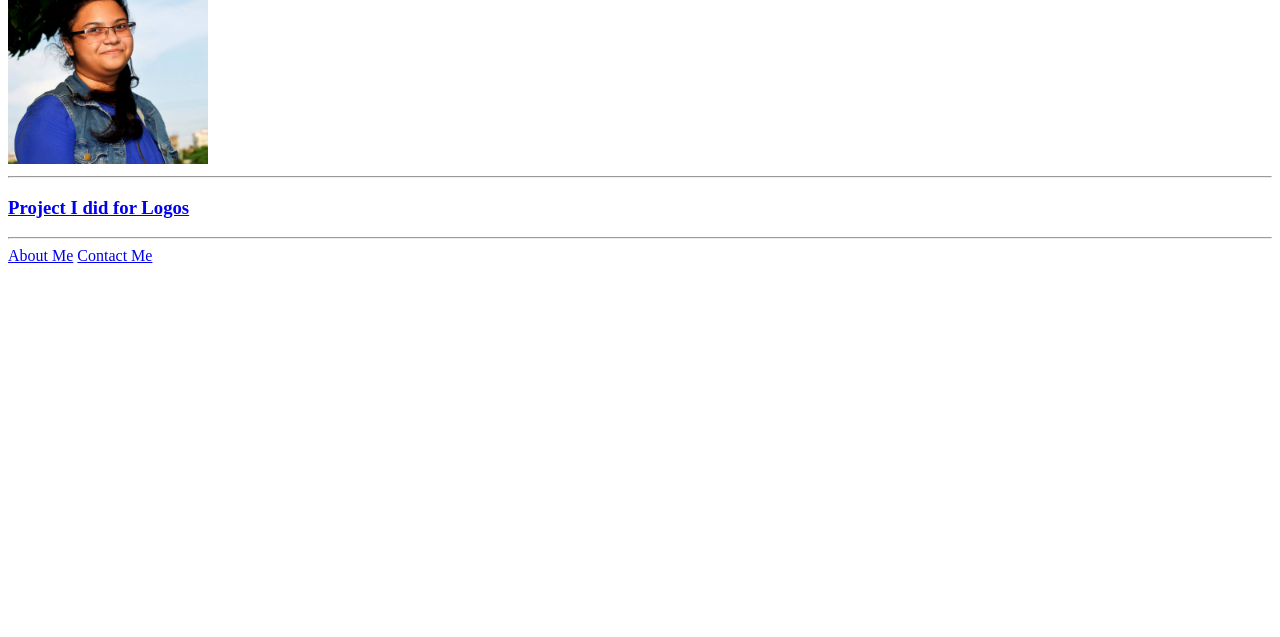
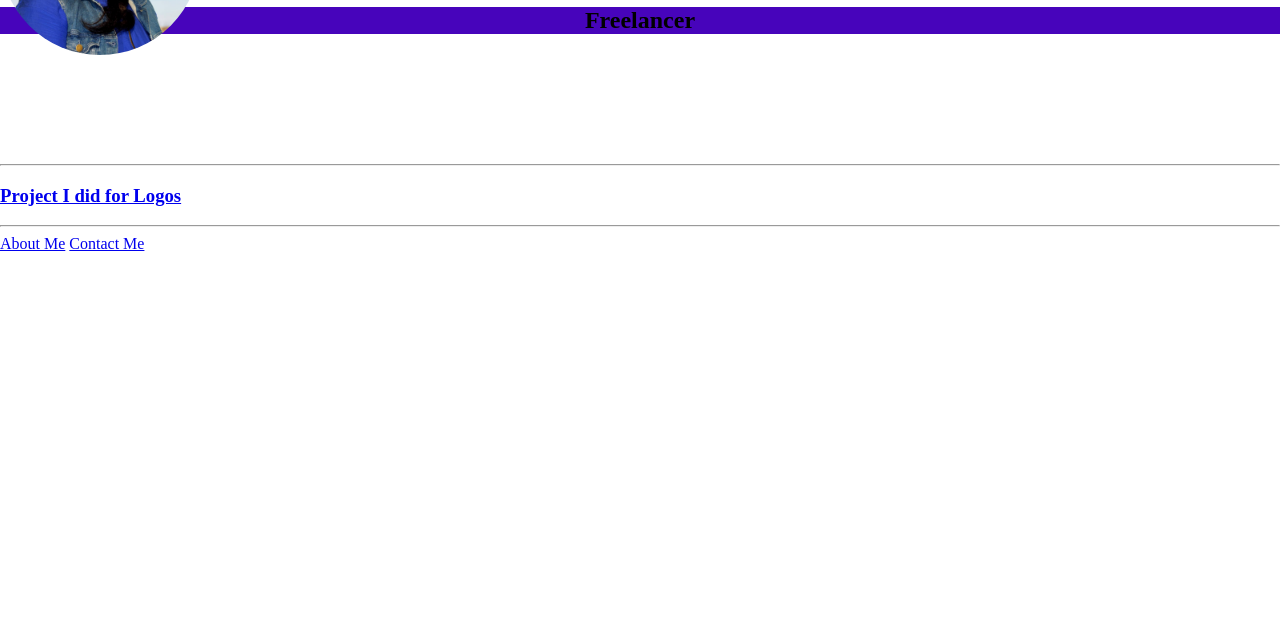
Before and after one commit to ZTKhushi/html-portfolio, a plain HTML site: page index.html in a window 1280 px wide. Shown: the part 163-800 px from the top of the page. Drawn offline with Linux system fonts and the light colour scheme.

Commit message:
Add files via upload

```diff
--- a/index.html
+++ b/index.html
@@ -4,17 +4,41 @@
 <head>
   <meta charset="UTF-8">
   <title>ZTKhushi's Profile</title>
+  <style>
+    body{
+      margin: 0%;
+    }
+    .intro>h1,h2{
+      background-color: rgb(71, 4, 187);
+      text-align: center;
+      position: relative;
+      top: 90px;
+    }
+    .intro img{
+      border-radius: 50%;
+      position: absolute;
+      top: 18px;
+    }
+    .bottom{
+      position: relative;
+      top: 200px;
+    }
+  </style>
 </head>
 
 <body>
+  <dif class="intro">
    <h1>ZT Khushi</h1>
    <h2>Freelancer</h2>
    <img src="./assets/Zaharat Tabassum.png" height="200" alt="ZT Khushi's picture" />
+  </dif>
+  <dif class="bottom">
    <hr />
    <h3><a href="./public/Logo Project.html">Project I did for Logos</a></h3>
    <hr />
    <a href="./public/about.html">About Me</a>
    <a href="./public/contact.html">Contact Me</a>
+  </dif>
 </body>
 
 </html>
```
Lines whose indentation alone changed are shown as unchanged.
